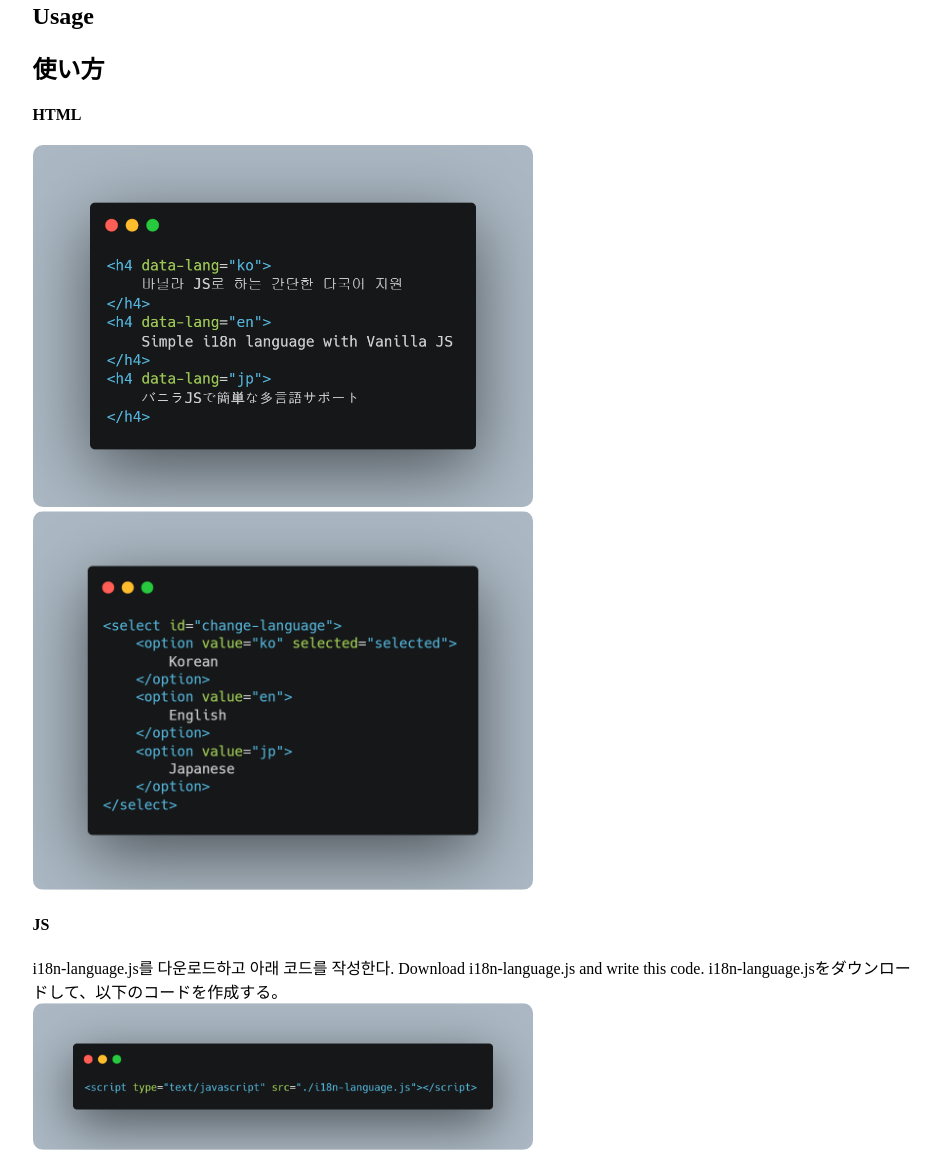
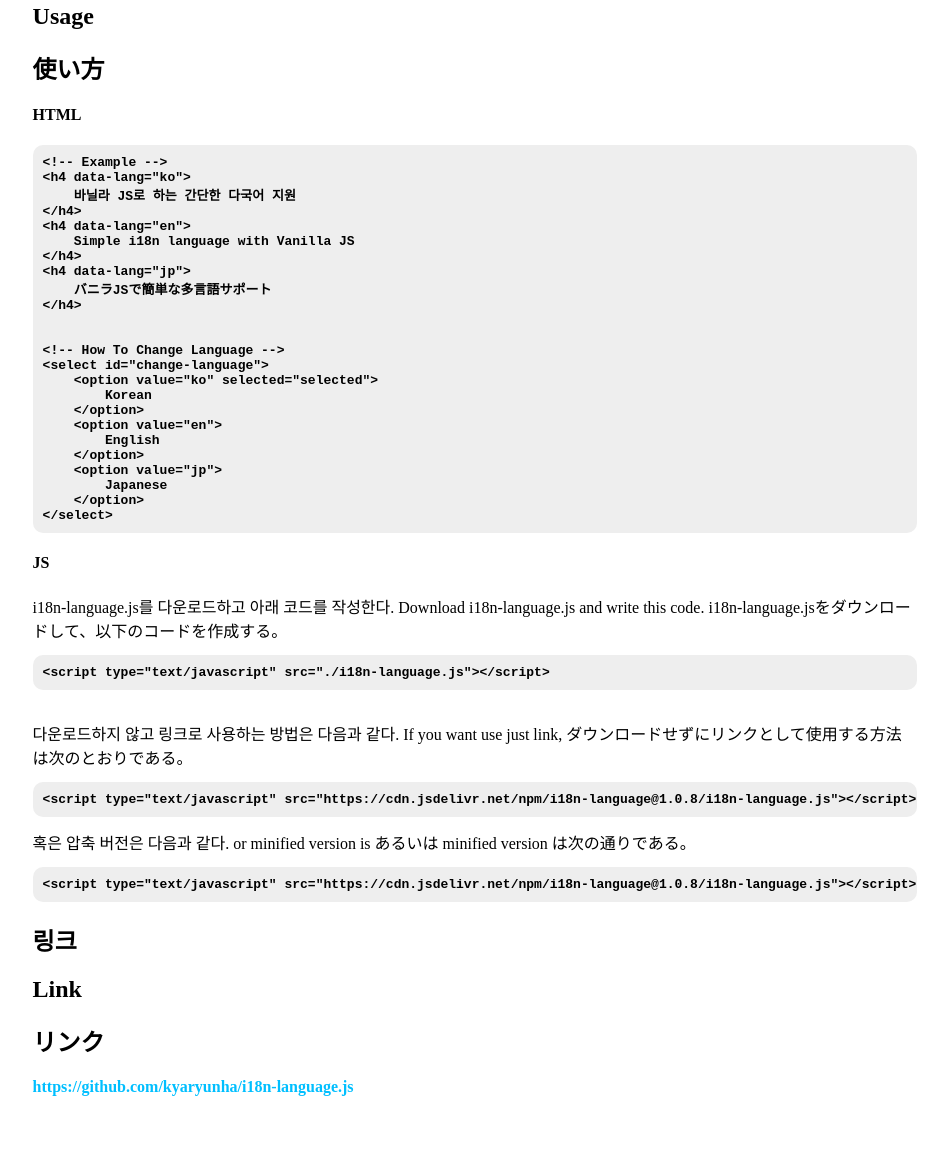
Before and after one commit to kyaryunha/i18n-language.js, a website: page example/index.html in a window 1280 px wide. Shown: the part 1053-2206 px from the top of the page, without its empty margins (165-1113 px from the left). Drawn offline with Linux system fonts and the light colour scheme.

Commit message:
update 1.0.8 - change text & example about unpkg to jsdelivr, code is not changed.

```diff
--- a/example/example.html
+++ b/example/index.html
@@ -4,9 +4,11 @@
     <meta charset="UTF-8">
     <title>i18n-language.js</title>
     <style>
-        img {
-            width: 500px;
+        pre {
+            background-color: #eeeeee;
+            padding: 10px;
             border-radius: 10px;
+            font-weight: bold;
         }
     </style>
 </head>
@@ -85,7 +87,7 @@
             </ul>
         </div>
         <div data-lang="en">
-            There are a lot of approaches to internationalisation, but this project offers unique advantages like: followings.
+            There are a lot of approaches to internationalization, but this project offers unique advantages like: followings.
             <ul>
                 <li>
                     Inline translation in HTML documents
@@ -129,22 +131,48 @@
         <h2 data-lang="en">Usage</h2>
         <h2 data-lang="jp">使い方</h2>
         <h4>HTML</h4>
-        <img src="./image/example-html.png"  alt=""/> <br>
-        <img src="./image/example-select.png"  alt=""/>
+        <pre><code>&lt;!-- Example --&gt;
+&lt;h4 data-lang="ko"&gt;
+    바닐라 JS로 하는 간단한 다국어 지원
+&lt;/h4&gt;
+&lt;h4 data-lang="en"&gt;
+    Simple i18n language with Vanilla JS
+&lt;/h4&gt;
+&lt;h4 data-lang="jp"&gt;
+    バニラJSで簡単な多言語サポート
+&lt;/h4&gt;
+
+
+&lt;!-- How To Change Language --&gt;
+&lt;select id="change-language"&gt;
+    &lt;option value="ko" selected="selected"&gt;
+        Korean
+    &lt;/option&gt;
+    &lt;option value="en"&gt;
+        English
+    &lt;/option&gt;
+    &lt;option value="jp"&gt;
+        Japanese
+    &lt;/option&gt;
+&lt;/select&gt;</code></pre>
         <h4>JS</h4>
 
         <span data-lang="ko">i18n-language.js를 다운로드하고 아래 코드를 작성한다.</span>
         <span data-lang="en">Download i18n-language.js and write this code. </span>
         <span data-lang="jp">i18n-language.jsをダウンロードして、以下のコードを作成する。</span>
         <br>
-        <img src="image/example-js.png" alt=""/>
+        <pre><code>&lt;script type="text/javascript" src="./i18n-language.js"&gt;&lt;/script&gt;</code></pre>
         <br>
         <span data-lang="ko">다운로드하지 않고 링크로 사용하는 방법은 다음과 같다.</span>
         <span data-lang="en">If you want use just link,</span>
         <span data-lang="jp">ダウンロードせずにリンクとして使用する方法は次のとおりである。</span>
         <br>
-        <img src="image/example-js-2.png" alt=""/>
-
+        <pre><code>&lt;script type="text/javascript" src="https://cdn.jsdelivr.net/npm/i18n-language@1.0.8/i18n-language.js"&gt;&lt;/script&gt;</code></pre>
+        <span data-lang="ko">혹은 압축 버전은 다음과 같다.</span>
+        <span data-lang="en">or minified version is</span>
+        <span data-lang="jp">あるいは minified version は次の通りである。</span>
+        <br>
+        <pre><code>&lt;script type="text/javascript" src="https://cdn.jsdelivr.net/npm/i18n-language@1.0.8/i18n-language.js"&gt;&lt;/script&gt;</code></pre>
 
         <h2 data-lang="ko">링크</h2>
         <h2 data-lang="en">Link</h2>
@@ -152,8 +180,8 @@
         <a href="https://github.com/kyaryunha/i18n-language.js" target="_blank" style="text-decoration: none; color: deepskyblue; font-weight: bold" >
             https://github.com/kyaryunha/i18n-language.js
         </a>
-<!--        <script type="text/javascript" src=".././i18n-language.js"></script>-->
-        <script type="text/javascript" src="https://unpkg.com/i18n-language@latest/i18n-language.js"></script>
+<!--        <script type="text/javascript" src="./i18n-language.js"></script>-->
+        <script type="text/javascript" src="https://cdn.jsdelivr.net/npm/i18n-language@latest/i18n-language.js"></script>
     </div>
 </body>
 </html>
--- a/package.json
+++ b/package.json
@@ -1,11 +1,11 @@
 {
   "name": "i18n-language",
-  "version": "1.0.7",
+  "version": "1.0.8",
   "description": "Simple Multi Language with Vanilla Javascript",
   "author": "Hyun Shin(kyaryunha@naver.com)",
   "license": "MIT",
   "keywords": [
-    "i18n","multilanguage", "language", "multilingual", "i18n-language"
+    "i18n","multilanguage", "language", "multilingual", "i18n-language", "internationalization"
   ],
   "repository": "kyaryunha/i18n-language.js",
   "main": "./i18n-language.js",
```
Also changed, not shown: README.md, example/image/example-html.png (deleted), example/image/example-js-2.png (deleted), example/image/example-js.png (deleted), example/image/example-select.png (deleted).
